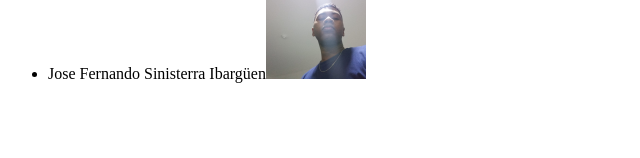
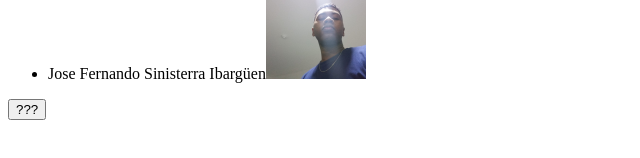
Before and after one commit to setneuficX8/Proyecto-Seminario-de-Actualizacion, a React (Vite) app: page / in a window 1280 px wide. Shown: the part 434-592 px from the top of the page, without its empty margins (0-640 px from the left). Built offline with nearby package versions, Linux system fonts and the light colour scheme.

Commit message:
Se añade el boton sorpresa

```diff
--- /dev/null
+++ b/src/components/Button.jsx
@@ -0,0 +1,7 @@
+export default function Button({ children, onClick, disabled = false }) {
+return (
+    <button onClick={onClick} disabled={disabled}>
+    {children}
+    </button>
+);
+}
--- a/src/components/Landing.jsx
+++ b/src/components/Landing.jsx
@@ -1,5 +1,5 @@
 import Avatar from './Avatar.jsx'
-
+import Button from './Button.jsx'
 export default function Landing(){
     return (
         <section>
@@ -50,6 +50,9 @@ export default function Landing(){
                         />
                     </li>
                 </ul>
+                <Button onClick={() => alert('Holaaa')} disabled={false}>
+                ???
+                </Button>
             </main>
             </section>
             <footer>
```
